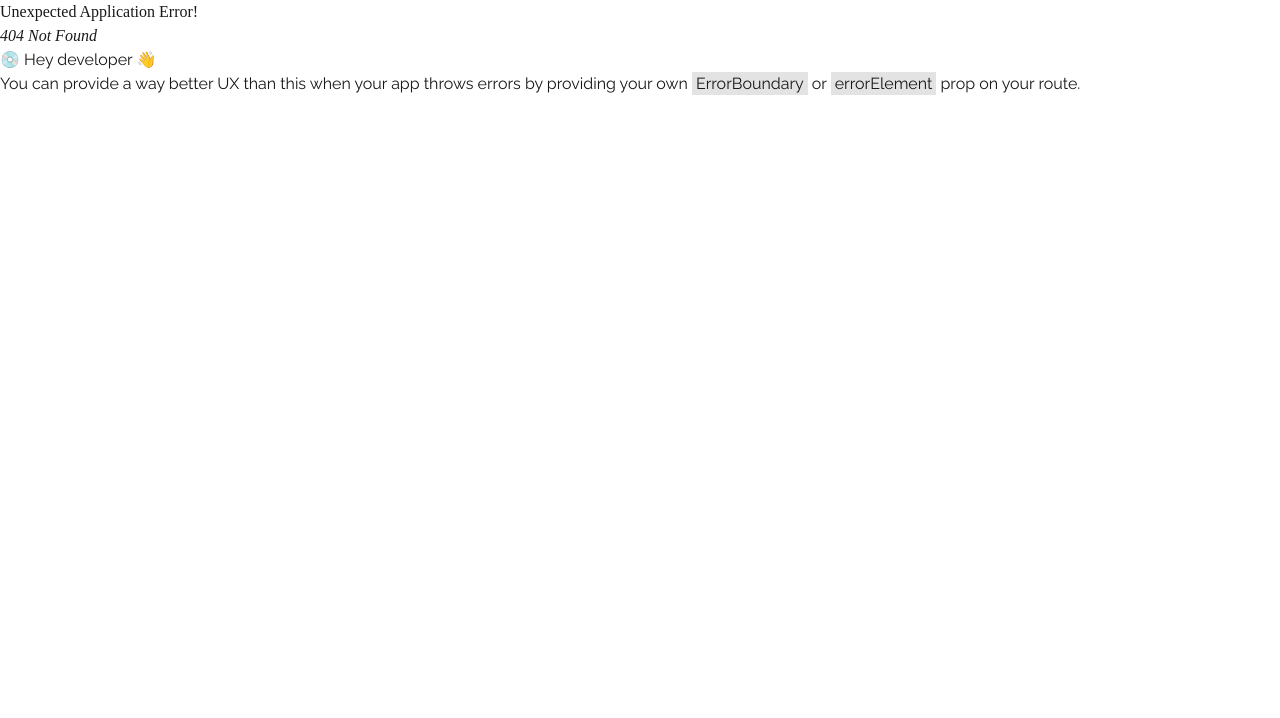
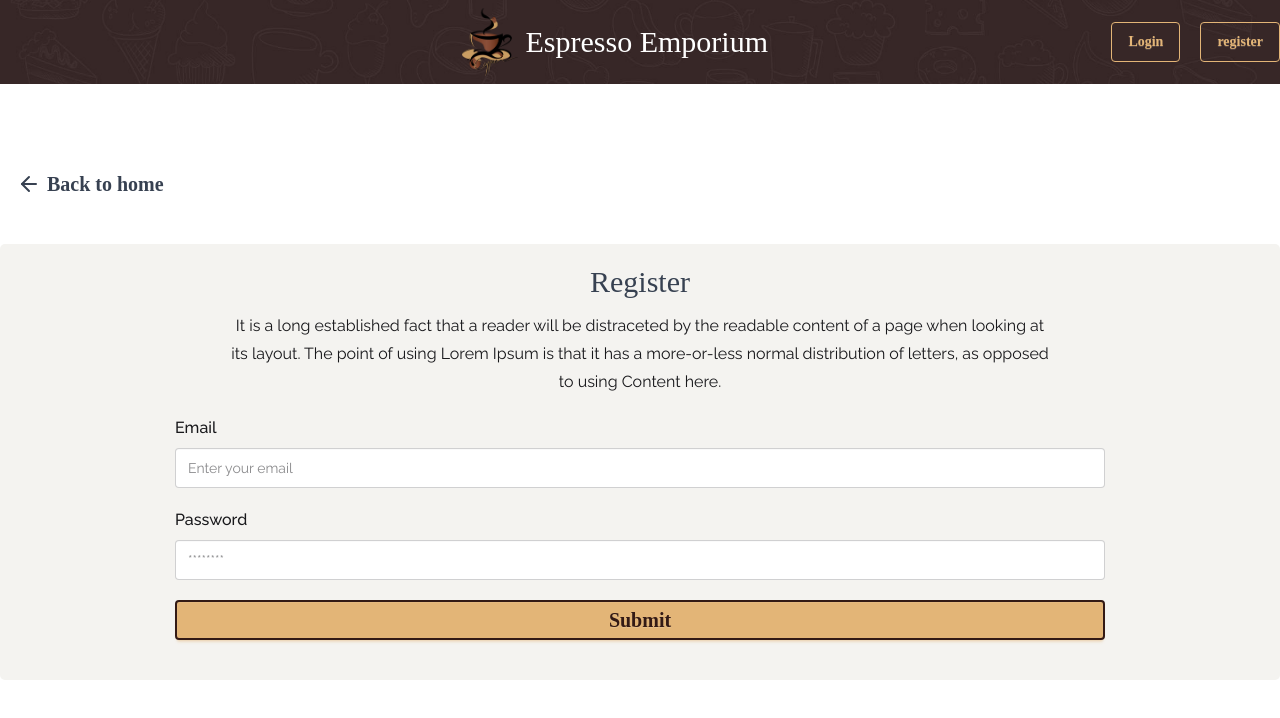
Before and after one commit to nmkhans/expresso_emporium, a React (Vite) app: page /register in a window 1280 px wide. Before the commit this address had no page. Shown: the top 718 px of the page. Built offline with nearby package versions, Linux system fonts and the light colour scheme; no server answers; a web font is replaced by a local one.

Commit message:
user login and registration added

```diff
--- /dev/null
+++ b/firebase.config.js
@@ -0,0 +1,17 @@
+import { initializeApp } from "firebase/app";
+import { getAuth } from "firebase/auth";
+
+const firebaseConfig = {
+  apiKey: import.meta.env.VITE_FIREBASE_API_KEY,
+  authDomain: import.meta.env.VITE_FIREBASE_AUTH_DOMAIN,
+  projectId: import.meta.env.VITE_FIREBASE_PROJECT_ID,
+  storageBucket: import.meta.env.VITE_FIREBASE_STORAGEBUCKET,
+  messagingSenderId: import.meta.env.VITE_FIREBASE_MESSAGINGSENDERID,
+  appId: import.meta.env.VITE_FIREBASE_APP_ID,
+};
+
+// Initialize Firebase
+const app = initializeApp(firebaseConfig);
+const auth = getAuth(app);
+
+export { auth };
--- a/package.json
+++ b/package.json
@@ -11,6 +11,7 @@
   },
   "dependencies": {
     "@tailwindcss/vite": "^4.1.7",
+    "firebase": "^11.8.1",
     "lucide-react": "^0.511.0",
     "react": "^19.1.0",
     "react-dom": "^19.1.0",
--- a/src/components/Header/Header.jsx
+++ b/src/components/Header/Header.jsx
@@ -10,15 +10,33 @@ const Header = () => {
       className="bg-no-repeat bg-center bg-cover py-2"
     >
       <div className="container mx-auto">
-        <div className="flex items-center justify-center">
+        <div className="flex">
+          <div className="flex items-center justify-end basis-[60%]">
             <Link className="flex items-center gap-x-2" to="/">
               <img
                 className="w-14"
                 src={HeaderLogo}
                 alt="Header Logo"
               />
-            <h3 className="text-white text-3xl">Espresso Emporium</h3>
+              <h3 className="text-white text-3xl">
+                Espresso Emporium
+              </h3>
             </Link>
+          </div>
+          <div className="basis-[40%] flex items-center justify-end gap-x-5">
+            <Link
+              to="/login"
+              className="btn btn-primary btn-outline hover:text-accent"
+            >
+              Login
+            </Link>{" "}
+            <Link
+              to="/register"
+              className="btn btn-primary btn-outline hover:text-accent"
+            >
+              register
+            </Link>
+          </div>
         </div>
       </div>
     </header>
--- /dev/null
+++ b/src/context/Auth/AuthContext.js
@@ -0,0 +1,9 @@
+import { createContext, use } from "react";
+
+const AuthContext = createContext(null);
+
+export function useAuthContext() {
+  return use(AuthContext);
+}
+
+export default AuthContext;
--- /dev/null
+++ b/src/context/Auth/AuthProvider.jsx
@@ -0,0 +1,41 @@
+import { useEffect, useState } from "react";
+import AuthContext from "./AuthContext";
+import {
+  onAuthStateChanged,
+  createUserWithEmailAndPassword,
+  signInWithEmailAndPassword,
+} from "firebase/auth";
+import { auth } from "../../../firebase.config";
+
+const AuthProvider = ({ children }) => {
+  const [user, setUser] = useState(null);
+
+  useEffect(() => {
+    const unSubscribe = onAuthStateChanged(auth, (currentUser) => {
+      setUser(currentUser);
+    });
+
+    return () => unSubscribe();
+  }, []);
+
+  function registerUser(email, password) {
+    return createUserWithEmailAndPassword(auth, email, password);
+  }
+
+  function loginUser(email, password) {
+    return signInWithEmailAndPassword(auth, email, password);
+  }
+
+  const contextValue = {
+    user,
+    registerUser,
+    loginUser,
+  };
+  return (
+    <AuthContext.Provider value={contextValue}>
+      {children}
+    </AuthContext.Provider>
+  );
+};
+
+export default AuthProvider;
--- a/src/hooks/useFetcher.js
+++ b/src/hooks/useFetcher.js
@@ -47,12 +47,25 @@ const useFetcher = () => {
     return await res.json();
   };
 
+  const addUser = async (user) => {
+    const res = await fetch("http://localhost:9000/users", {
+      method: "POST",
+      headers: {
+        "content-type": "application/json",
+      },
+      body: JSON.stringify(user),
+    });
+
+    return await res.json();
+  };
+
   return {
     addCoffee,
     getOneCoffee,
     getAllCoffee,
     updateCoffee,
     deleteCoffee,
+    addUser,
   };
 };
 
--- a/src/main.jsx
+++ b/src/main.jsx
@@ -3,9 +3,12 @@ import { createRoot } from "react-dom/client";
 import "./index.css";
 import { RouterProvider } from "react-router";
 import router from "./routes/router.jsx";
+import AuthProvider from "./context/Auth/AuthProvider.jsx";
 
 createRoot(document.getElementById("root")).render(
   <StrictMode>
-    <RouterProvider router={router} />
+    <AuthProvider>
+      <RouterProvider router={router} />
+    </AuthProvider>
   </StrictMode>
 );
--- /dev/null
+++ b/src/pages/Login/Login.jsx
@@ -0,0 +1,87 @@
+import React, { useState } from "react";
+import { Link } from "react-router";
+import { ArrowLeft } from "lucide-react";
+import Input from "./../../components/Input/Input";
+import { useAuthContext } from "../../context/Auth/AuthContext";
+
+const Login = () => {
+  const [data, setData] = useState({
+    email: "",
+    password: "",
+  });
+  const { loginUser } = useAuthContext();
+
+  const handleChange = (e) => {
+    setData({
+      ...data,
+      [e.target.name]: e.target.value,
+    });
+  };
+
+  const handleSubmit = async (e) => {
+    e.preventDefault();
+
+    const res = await loginUser(data.email, data.password);
+    console.log(res.user.uid);
+  };
+
+  return (
+    <section className="py-[80px]">
+      <div className="container mx-auto">
+        <div>
+          <Link
+            to="/"
+            className="btn btn-ghost text-[#374151] hover:btn-primary hover:text-accent text-xl"
+          >
+            <ArrowLeft /> Back to home
+          </Link>
+        </div>
+        <div>
+          <div className="bg-[#F4F3F0] p-5 rounded-[5px] mt-10">
+            <div className="text-center">
+              <h3 className="text-3xl text-[#374151] font-medium mb-3">
+                Login
+              </h3>
+              <p className="w-2/3 mx-auto leading-7">
+                It is a long established fact that a reader will be
+                distraceted by the readable content of a page when
+                looking at its layout. The point of using Lorem Ipsum
+                is that it has a more-or-less normal distribution of
+                letters, as opposed to using Content here.
+              </p>
+            </div>
+            <div className="mt-5">
+              <form onSubmit={handleSubmit}>
+                <div className="w-3/4 flex flex-col items-center gap-y-5 mx-auto mb-5">
+                  <Input
+                    type="email"
+                    id="email"
+                    label="Email"
+                    placeholder="Enter your email"
+                    value={data.email}
+                    handleChange={handleChange}
+                  />
+                  <Input
+                    type="password"
+                    id="password"
+                    label="Password"
+                    placeholder="********"
+                    value={data.password}
+                    handleChange={handleChange}
+                  />
+                </div>
+                <div className="w-3/4 flex items-center gap-x-5 mx-auto mb-5">
+                  <button className="btn btn-primary w-full text-accent text-xl border-2 border-accent">
+                    Submit
+                  </button>
+                </div>
+              </form>
+            </div>
+          </div>
+        </div>
+      </div>
+    </section>
+  );
+};
+
+export default Login;
--- /dev/null
+++ b/src/pages/Register/Register.jsx
@@ -0,0 +1,99 @@
+import React, { useState } from "react";
+import { Link } from "react-router";
+import { ArrowLeft } from "lucide-react";
+import Input from "./../../components/Input/Input";
+import { useAuthContext } from "../../context/Auth/AuthContext";
+import useFetcher from "../../hooks/useFetcher";
+import Swal from "sweetalert2";
+
+const Register = () => {
+  const [data, setData] = useState({
+    email: "",
+    password: "",
+  });
+  const { registerUser } = useAuthContext();
+  const { addUser } = useFetcher();
+
+  const handleChange = (e) => {
+    setData({
+      ...data,
+      [e.target.name]: e.target.value,
+    });
+  };
+
+  const handleSubmit = async (e) => {
+    e.preventDefault();
+
+    const res = await registerUser(data.email, data.password);
+    if (res.user) {
+      const result = await addUser({ email: res.user.email });
+
+      if (result.acknowledged) {
+        Swal.fire({
+          title: "Success!",
+          text: "User created successfully!",
+          icon: "success",
+        });
+      }
+    }
+  };
+  return (
+    <section className="py-[80px]">
+      <div className="container mx-auto">
+        <div>
+          <Link
+            to="/"
+            className="btn btn-ghost text-[#374151] hover:btn-primary hover:text-accent text-xl"
+          >
+            <ArrowLeft /> Back to home
+          </Link>
+        </div>
+        <div>
+          <div className="bg-[#F4F3F0] p-5 rounded-[5px] mt-10">
+            <div className="text-center">
+              <h3 className="text-3xl text-[#374151] font-medium mb-3">
+                Register
+              </h3>
+              <p className="w-2/3 mx-auto leading-7">
+                It is a long established fact that a reader will be
+                distraceted by the readable content of a page when
+                looking at its layout. The point of using Lorem Ipsum
+                is that it has a more-or-less normal distribution of
+                letters, as opposed to using Content here.
+              </p>
+            </div>
+            <div className="mt-5">
+              <form onSubmit={handleSubmit}>
+                <div className="w-3/4 flex flex-col items-center gap-y-5 mx-auto mb-5">
+                  <Input
+                    type="email"
+                    id="email"
+                    label="Email"
+                    placeholder="Enter your email"
+                    value={data.email}
+                    handleChange={handleChange}
+                  />
+                  <Input
+                    type="password"
+                    id="password"
+                    label="Password"
+                    placeholder="********"
+                    value={data.password}
+                    handleChange={handleChange}
+                  />
+                </div>
+                <div className="w-3/4 flex items-center gap-x-5 mx-auto mb-5">
+                  <button className="btn btn-primary w-full text-accent text-xl border-2 border-accent">
+                    Submit
+                  </button>
+                </div>
+              </form>
+            </div>
+          </div>
+        </div>
+      </div>
+    </section>
+  );
+};
+
+export default Register;
```
Also changed, not shown: src/routes/router.jsx (+10 -0 lines), 1 other file (tests, documents, lock files or other folders). Lines whose indentation alone changed are shown as unchanged.
